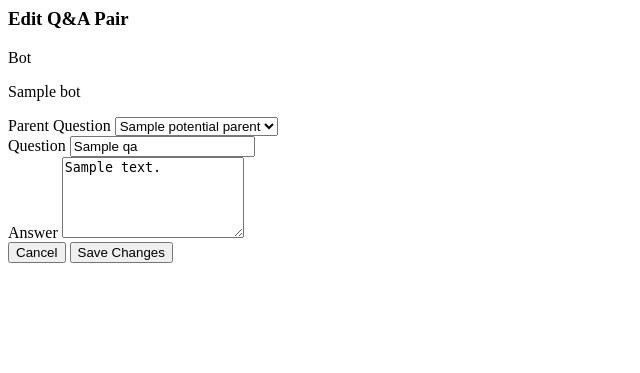
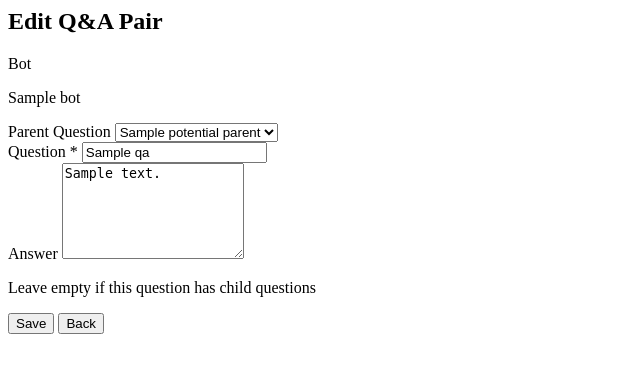
Before and after one commit to Gd0810/chatbot, a Django app: template templates/dashboard/partials/qa_edit.html in a window 1280 px wide. Shown: the top 373 px of the page, without its empty margins (0-640 px from the left). Run offline with Django 5.2, Linux system fonts and the light colour scheme; the template is opened without the code that fills it: most values are stand-ins (such as "Sample title", 1, 10 or a date in 2020).

Commit message:
edit:dashboard qa_bot edit bug fix4

```diff
--- a/dashboard/views.py
+++ b/dashboard/views.py
@@ -959,7 +959,7 @@ def qa_edit_form(request, qa_id):
     # Ideally should exclude subtree.
     potential_parents = QAPair.objects.filter(bot=qa.bot).exclude(id=qa.id)
 
-    return render(request, 'dashboard/qa_edit.html', {
+    return render(request, 'dashboard/partials/qa_edit.html', {
         'qa': qa,
         'potential_parents': potential_parents
     })
--- a/templates/dashboard/partials/qa_edit.html
+++ b/templates/dashboard/partials/qa_edit.html
@@ -1,40 +1,50 @@
-<form hx-post="{% url 'dashboard:qa_update' qa.id %}" hx-target="#qa-list-container" hx-swap="innerHTML">
+<!-- templates/dashboard/partials/qa_edit.html -->
+{% include 'toast.html' %}
+<div class="bg-white shadow rounded p-4">
+  <h2 class="text-lg font-semibold mb-4">Edit Q&A Pair</h2>
+
+  <form method="post"
+        hx-post="{% url 'dashboard:qa_update' qa.id %}"
+        hx-target="#main" class="space-y-4"
+        data-processing-message="Processing Q&A update request...">
     {% csrf_token %}
-    <h3 class="text-lg leading-6 font-medium text-gray-900 mb-4">Edit Q&A Pair</h3>
 
-    <div class="grid grid-cols-1 gap-4">
+    <div class="grid grid-cols-1 md:grid-cols-2 gap-4">
       <div>
-            <label class="block text-sm font-medium text-gray-700">Bot</label>
-            <p class="mt-1 text-sm text-gray-500">{{ qa.bot.name }}</p>
+        <label class="block text-sm font-medium text-gray-700 mb-1">Bot</label>
+        <p class="text-sm text-gray-900 bg-gray-50 px-3 py-2 rounded border">{{ qa.bot.name }}</p>
       </div>
 
       <div>
-            <label for="edit_parent_id" class="block text-sm font-medium text-gray-700">Parent Question</label>
-            <select name="parent_id" id="edit_parent_id" class="mt-1 block w-full pl-3 pr-10 py-2 text-base border-gray-300 focus:outline-none focus:ring-indigo-500 focus:border-indigo-500 sm:text-sm rounded-md">
+        <label for="parent_id" class="block text-sm font-medium text-gray-700 mb-1">Parent Question</label>
+        <select name="parent_id" id="parent_id" class="border rounded px-3 py-2 w-full focus:ring-indigo-500 focus:border-indigo-500">
           <option value="">-- None (Root) --</option>
           {% for p in potential_parents %}
           <option value="{{ p.id }}" {% if qa.parent_id == p.id %}selected{% endif %}>{{ p.question }}</option>
           {% endfor %}
         </select>
       </div>
-
-        <div>
-            <label for="edit_question" class="block text-sm font-medium text-gray-700">Question</label>
-            <input type="text" name="question" id="edit_question" value="{{ qa.question }}" required class="mt-1 focus:ring-indigo-500 focus:border-indigo-500 block w-full shadow-sm sm:text-sm border-gray-300 rounded-md">
     </div>
 
     <div>
-            <label for="edit_answer" class="block text-sm font-medium text-gray-700">Answer</label>
-            <textarea name="answer" id="edit_answer" rows="5" class="mt-1 focus:ring-indigo-500 focus:border-indigo-500 block w-full shadow-sm sm:text-sm border-gray-300 rounded-md">{{ qa.answer }}</textarea>
-        </div>
+      <label for="question" class="block text-sm font-medium text-gray-700 mb-1">Question *</label>
+      <input type="text" name="question" id="question" value="{{ qa.question }}" required
+             class="border rounded px-3 py-2 w-full focus:ring-indigo-500 focus:border-indigo-500"
+             placeholder="Enter the question">
     </div>
 
-    <div class="mt-5 flex justify-end space-x-3">
-        <button type="button" onclick="this.closest('[id^=qa-edit-inline-]').classList.add('hidden'); this.closest('[id^=qa-edit-inline-]').previousElementSibling.querySelector('button').style.display='inline-block';" class="inline-flex justify-center rounded-md border border-gray-300 shadow-sm px-4 py-2 bg-white text-base font-medium text-gray-700 hover:bg-gray-50 focus:outline-none focus:ring-2 focus:ring-offset-2 focus:ring-indigo-500 sm:text-sm">
-            Cancel
-        </button>
-        <button type="submit" class="inline-flex justify-center rounded-md border border-transparent shadow-sm px-4 py-2 bg-indigo-600 text-base font-medium text-white hover:bg-indigo-700 focus:outline-none focus:ring-2 focus:ring-offset-2 focus:ring-indigo-500 sm:text-sm">
-            Save Changes
-        </button>
+    <div>
+      <label for="answer" class="block text-sm font-medium text-gray-700 mb-1">Answer</label>
+      <textarea name="answer" id="answer" rows="6"
+                class="border rounded px-3 py-2 w-full focus:ring-indigo-500 focus:border-indigo-500"
+                placeholder="Enter the answer (optional if this question has child questions)">{{ qa.answer }}</textarea>
+      <p class="mt-1 text-xs text-gray-500">Leave empty if this question has child questions</p>
+    </div>
+
+    <div class="flex gap-2 mt-4">
+      <button class="px-4 py-2 bg-indigo-600 text-white rounded hover:bg-indigo-700 focus:outline-none focus:ring-2 focus:ring-indigo-500" type="submit">Save</button>
+      <button class="px-4 py-2 border border-gray-300 rounded hover:bg-gray-50 focus:outline-none focus:ring-2 focus:ring-indigo-500"
+              hx-get="{% url 'dashboard:partial_qa' %}" hx-target="#main" type="button">Back</button>
     </div>
   </form>
+</div>
--- a/templates/dashboard/partials/qa_list.html
+++ b/templates/dashboard/partials/qa_list.html
@@ -69,7 +69,7 @@
                         </div>
                     </div>
                     <div class="flex space-x-2">
-                        <a href="{% url 'dashboard:qa_edit_form' pair.id %}" class="text-indigo-600 hover:text-indigo-900 text-sm font-medium">Edit</a>
+                        <button hx-get="{% url 'dashboard:qa_edit_form' pair.id %}" hx-target="#main" class="text-indigo-600 hover:text-indigo-900 text-sm font-medium">Edit</button>
                         <button hx-delete="{% url 'dashboard:qa_delete' pair.id %}" hx-confirm="Are you sure?" hx-target="#qa-list-container" class="text-red-600 hover:text-red-900 text-sm font-medium">Delete</button>
                     </div>
                 </div>
```
Also changed, not shown: db.sqlite3. Lines whose indentation alone changed are shown as unchanged.
